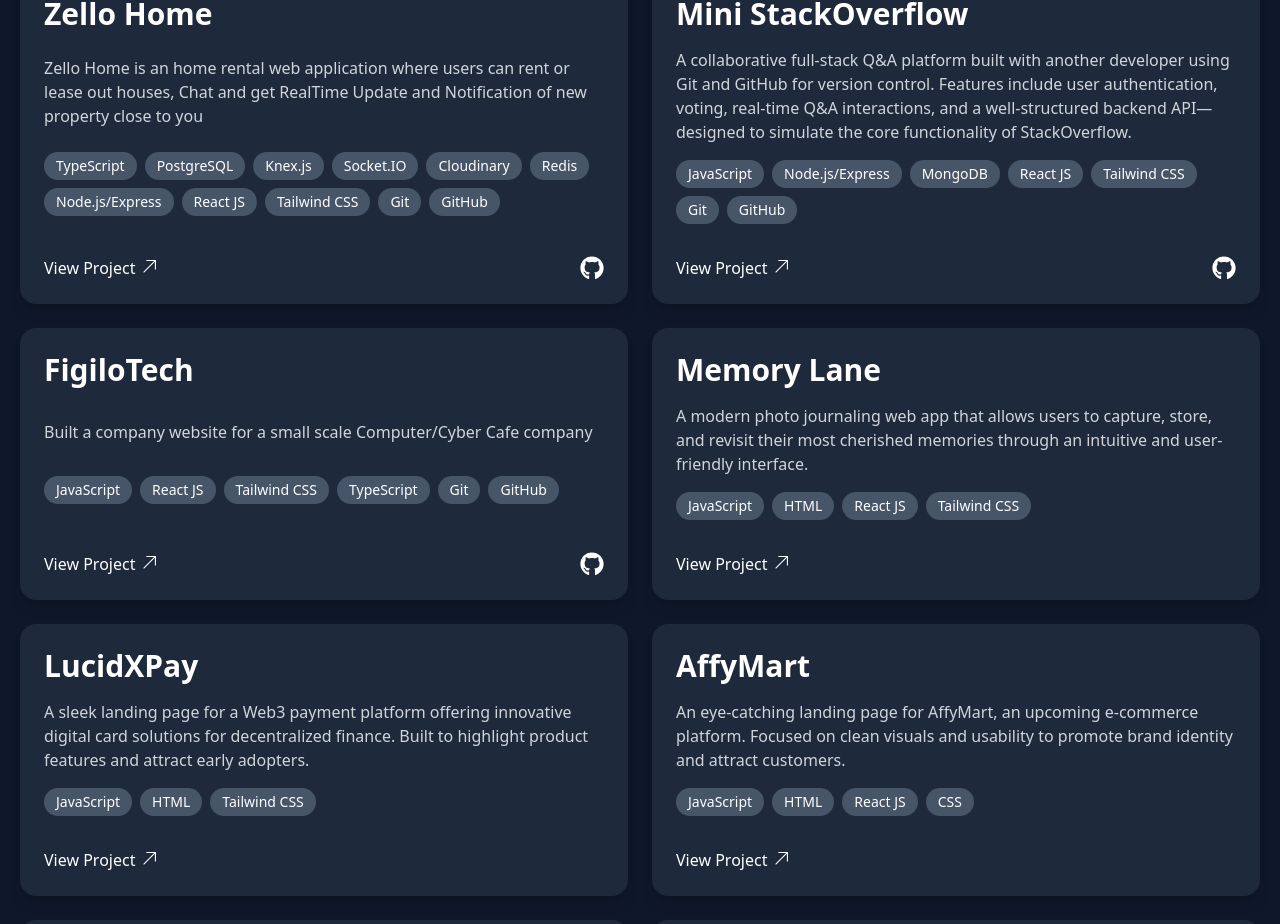
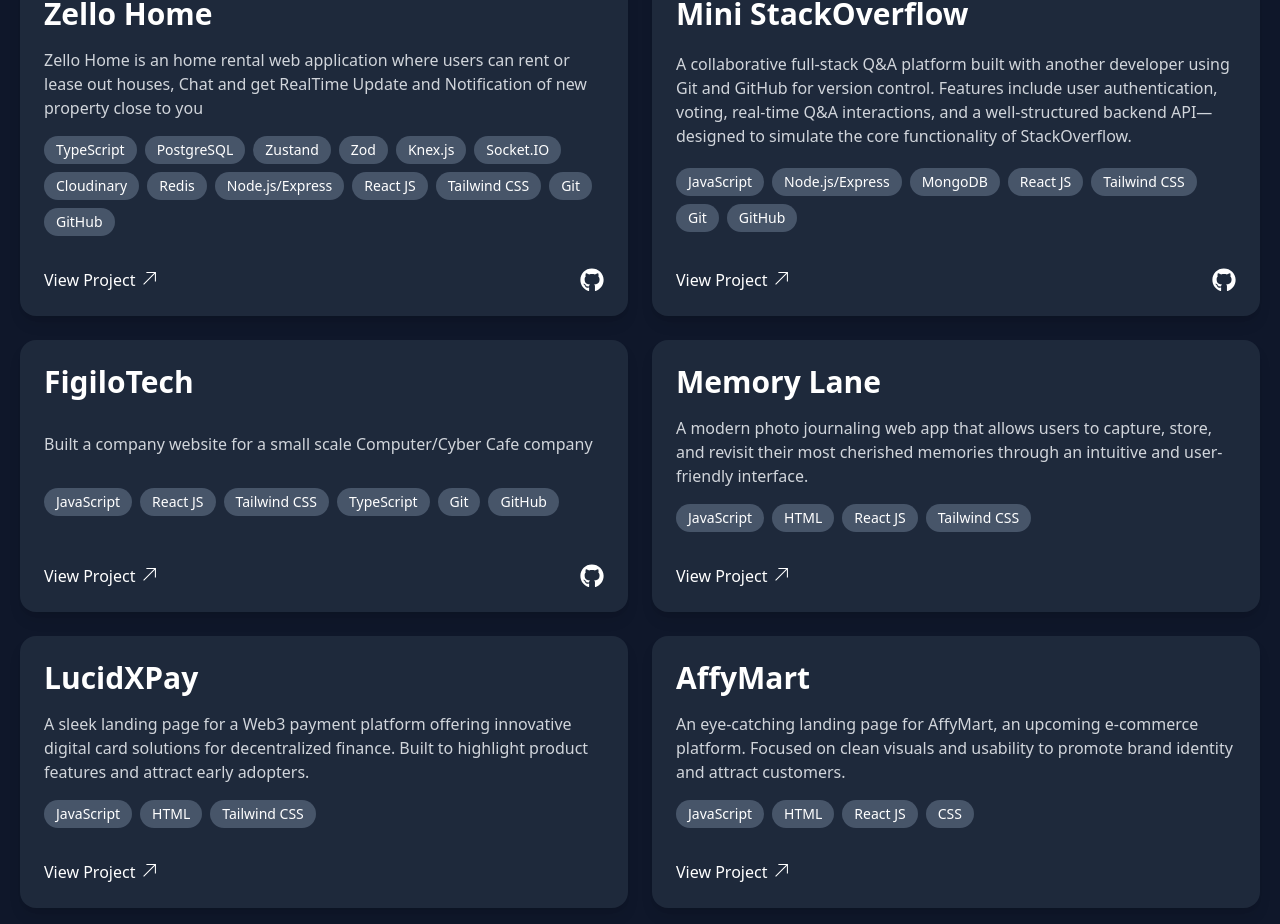
Before and after one commit to lucid-techwrld/mainPortfolio, a React (Vite) app: page / in a window 1280 px wide. Shown: the part 2794-3718 px from the top of the page. Built offline with nearby package versions, Linux system fonts and the light colour scheme.

Commit message:
Update ProjectInfo.js

```diff
--- a/src/components/ProjectInfo.js
+++ b/src/components/ProjectInfo.js
@@ -28,11 +28,13 @@ const projectInfo = [
     name: "Zello Home",
     description:
       "Zello Home is an home rental web application where users can rent or lease out houses, Chat and get RealTime Update and Notification of new property close to you",
-    link: "Developmen",
+    link: "https://zello-home.onrender.com",
     github: "https://github.com/lucid-techwrld/zello",
     languages: [
       "TypeScript",
       "PostgreSQL",
+      "Zustand",
+      "Zod",
       "Knex.js",
       "Socket.IO",
       "Cloudinary",
```
